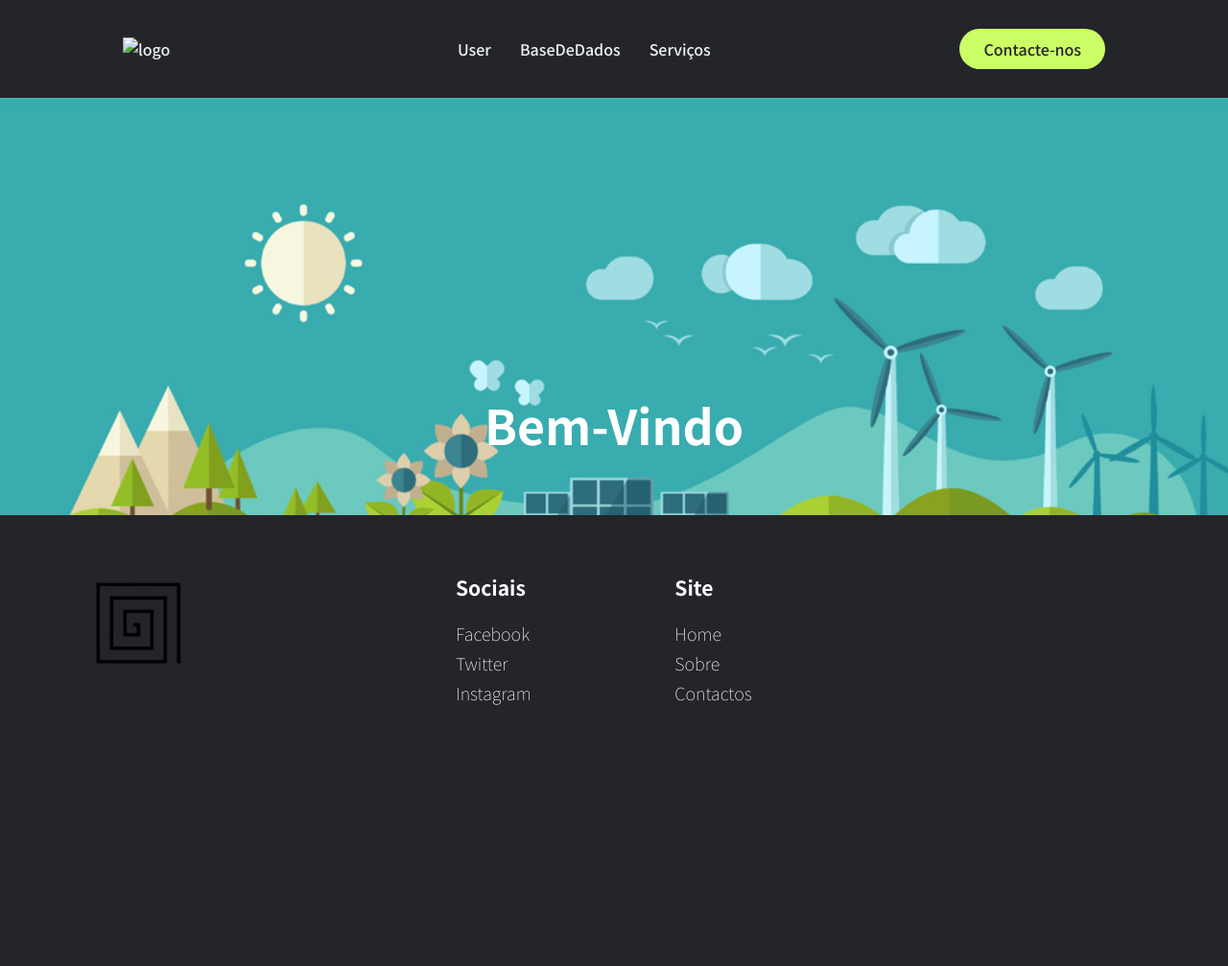
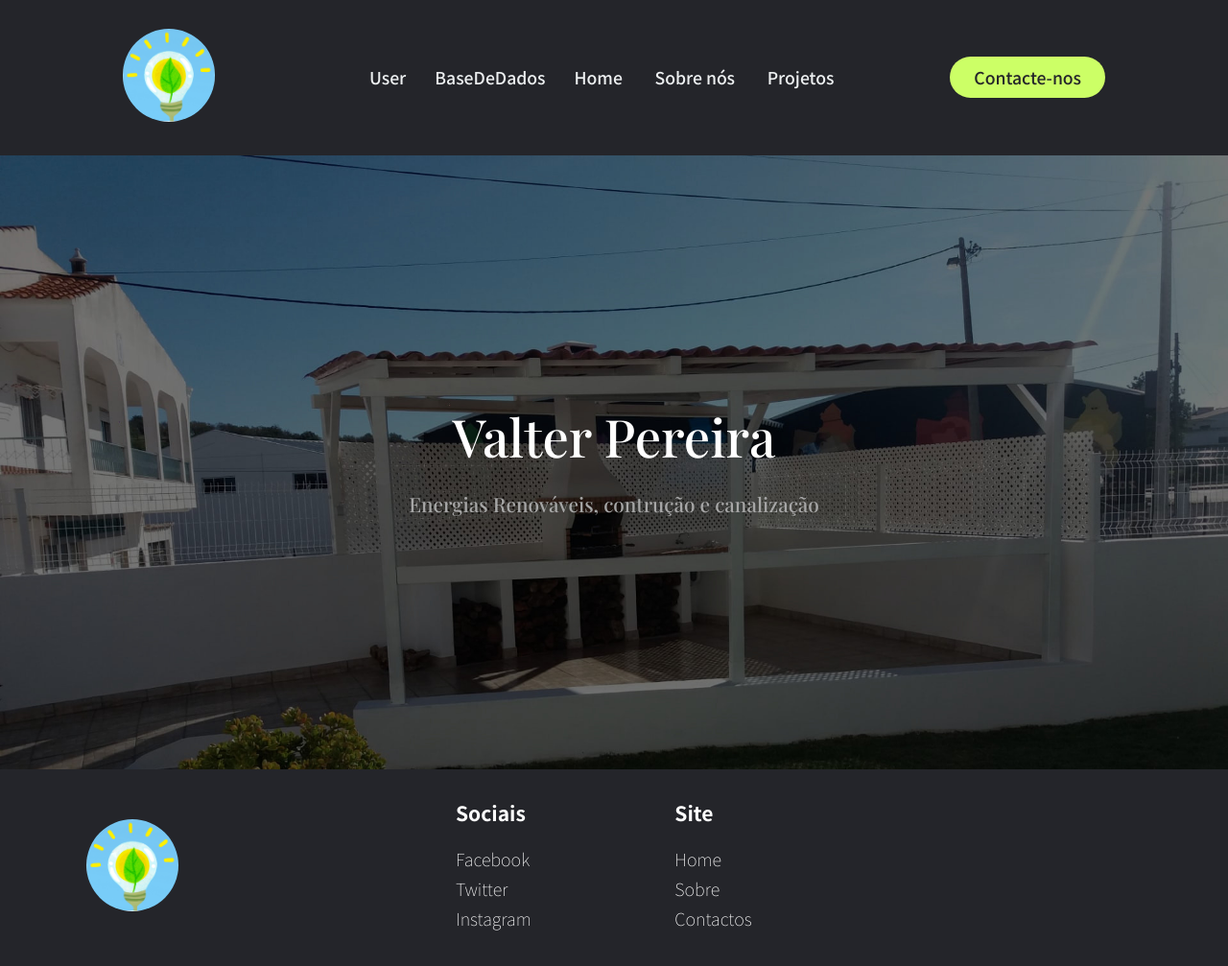
Before and after one commit to ThePenguin858/ServicesWebsite, a Django app: page /home/ in a window 1280 px wide. Shown: the whole page at 96% size. Before the commit the page ends 735 px from the top, so only its background shows below. Run offline with Django 3.2, Linux system fonts and the light colour scheme; a user stored in the database is signed in.

Commit message:
Home page

```diff
--- a/src/pages/urls.py
+++ b/src/pages/urls.py
@@ -1,6 +1,6 @@
 from django.urls import include, path
 
-from .views import home_view, about_view, contact_view
+from .views import home_view, about_view, contact_view, projects_view
 
 app_name = "pages"
 urlpatterns = [
@@ -8,4 +8,5 @@ urlpatterns = [
     path('', home_view),
     path('about/', about_view, name='about-view'),
     path('contact/', contact_view, name='contact-view'),
+    path('projects/', projects_view, name='projects-view'),
 ]
--- a/src/pages/views.py
+++ b/src/pages/views.py
@@ -16,6 +16,11 @@ def about_view(request, *args, **kwargs):
     return render(request, 'pages/about.html', {})
 
 
+def projects_view(request, *args, **kwargs):
+    """View for url about"""
+    return render(request, 'pages/projects.html', {})
+
+
 def contact_view(request, *args, **kwargs):
     """View for url contactus"""
     if request.method == "POST":
@@ -23,11 +28,12 @@ def contact_view(request, *args, **kwargs):
         message_email = request.POST['message_email']
         message_body = request.POST['message_body']
 
+        message_body = "Sender Email: " + message_email + "\nMensagem: " + message_body
         send_mail(
             message_name,
             message_body,
             message_email,
-            ['franciscoppontes369@gmail.com'])
+            ['franciscoppontes369@gmail.com', 'francisco.perestrelo.pontes@gmail.com'])
         return render(request, 'pages/contactus.html', {message_name: 'message_name', })
     else:
         return render(request, 'pages/contactus.html', {})
--- a/src/static/pages/footer.css
+++ b/src/static/pages/footer.css
@@ -7,11 +7,10 @@ footer {
 
 .footer {
     bottom: 0;
-    position: absolute;
     width: 100%;
     display: block;
     overflow: hidden;
-    padding: 60px 0;
+    padding: 30px 0;
     box-sizing: border-box;
     background-color: #24252a;
 }
@@ -20,19 +19,19 @@ footer {
     margin: 0 auto;
     width: 1100px;
     height: 100%;
-
 }
 
 .inner_footer .logo_container {
     width: 35%;
     float: left;
-    height: 100%;
+    height: auto;
+    padding: 2% 0 ;
     display: block
 }
 
 .inner_footer .logo_container img{
-    width: 105px;
-    height: auto;
+    width: 6em;
+    border-radius: 75px;
 }
 
 .inner_footer .footer_third {
@@ -64,6 +63,9 @@ footer {
     padding-bottom: 5px;
 
 }
+.inner_footer .footer_third a:hover {
+    color: #cf6;
+}
 
 .inner_footer .footer_third li{
     display: inline-block;
--- a/src/static/pages/index.css
+++ b/src/static/pages/index.css
@@ -1,6 +1,9 @@
 @import url('https://fonts.googleapis.com/css2?family=Noto+Sans+JP:wght@100;300;400;500;700;900&display=swap');
 
+@import url('https://fonts.googleapis.com/css2?family=Playfair+Display:wght@500&display=swap');
+
 * {
+    box-sizing: border-box;
     margin: 0;
     font-family: 'Noto Sans JP', sans-serif;
 }
@@ -9,23 +12,43 @@ body {
     flex-direction: column;
 }
 
-.image {
-    background-image: url("background.jpg");
-    background-color: #cccccc;
-    width: 100%;
-    height: 85vh;
-    background-position: center;
+body main {
+    min-height: 80vh;
+    background-image: url("../images/background.jpg");
     background-repeat: no-repeat;
+    background-attachment: scroll;
     background-size: cover;
-    position: relative;
 }
 
-.image-text {
+.main__content div{
+    padding: 20% 0;
     text-align: center;
-    position: absolute;
-    top: 50%;
-    left: 50%;
-    transform: translate(-50%, -50%);
-    color: white;
+    margin: auto;
 
 }
+
+.main__content div h1 {
+    font-family: 'Playfair Display', sans-serif;
+    font-weight: 500;
+    font-size: 3.4em;
+
+    margin: auto;
+
+    color: white;
+}
+.main__content div h3 {
+    font-family: 'Playfair Display', sans-serif;
+    font-weight: 500;
+    font-size: 1.3em;
+
+    margin: auto;
+    padding-top: 1em;
+
+    color: #a7a7a7;
+}
+
+@media(max-width: 600px) {
+    .main__content div {
+        padding: 45% 0;
+    }
+}
--- a/src/static/pages/navbar.css
+++ b/src/static/pages/navbar.css
@@ -7,7 +7,6 @@
 
 li, a, button {
     font-weight:500;
-    font-size: 16px;
     color: #edf0f1;
     text-decoration: none;
 }
@@ -26,6 +25,9 @@ header {
 
 .logo {
     cursor: pointer;
+    width: 6em;
+    border-radius: 75px;
+
 }
 
 .nav_links {
@@ -66,7 +68,6 @@ header {
 }
 /* Dropdown button */
 .dropdown .dropbtn {
-  font-size: 16px;
     border: none;
     outline: none;
     font-family: inherit; /* Important for vertical align on mobile phones */
@@ -94,6 +95,12 @@ header {
     background-color: #24252a;
 }
 
+.nav_links a,
+.cta button {
+    font-size: 1.1em;
+}
+
+
 /* Show the dropdown menu on hover */
 .dropdown:hover .dropdown-content {
     display: block;
@@ -109,7 +116,14 @@ header {
         text-align: left;
         background-color: #24252a;
     }
-    nav {
-        font-size: 12px;
+    .logo {
+        cursor: pointer;
+        width: 4em;
+        border-radius: 75px;
+
+    }
+    .nav_links a,
+    .cta button {
+        font-size: 0.9em;
     }
 }
--- a/src/templates/bases/footer.html
+++ b/src/templates/bases/footer.html
@@ -9,7 +9,7 @@
 
     <div class="inner_footer">
         <div class="logo_container">
-            <img src="{% static 'images/logo.png' %}" alt="logo">
+            <img src="{% static 'images/logo.jpg' %}" alt="logo">
         </div>
 
         <div class="footer_third">
--- a/src/templates/bases/navbar.html
+++ b/src/templates/bases/navbar.html
@@ -5,11 +5,13 @@
 </head>
 <header>
     <a href="{% url 'pages:home-view' %}">
-        <img class="logo" src="" alt="logo">
+        <img class="logo" src="{% static 'images/logo.jpg' %}" alt="logo">
     </a>
     <nav class="nav_links">
         <ul>
-            <li><a href="{% url 'pages:about-view' %}">Serviços</a></li>
+            <li><a href="{% url 'pages:home-view' %}">Home</a></li>
+            <li><a href="{% url 'pages:about-view' %}">Sobre nós</a></li>
+            <li><a href="{% url 'pages:projects-view' %}">Projetos</a></li>
             {% if user.is_authenticated %}
             <li class="dropdown">
                 <a class="dropbtn" href="#">User</a>
--- a/src/templates/pages/contactus.html
+++ b/src/templates/pages/contactus.html
@@ -37,8 +37,8 @@
         <div class="content__container">
             <div class="div1">
                 <form class="form" method="POST" action="./" > {% csrf_token %}
-                    <input class="form__input form__input--small" type="text" placeholder="O seu nome" name="message_name"><br>
-                    <input type="email" class="form__input " type="text" placeholder="O seu e-mail" name="message_email">
+                    <input class="form__input form__input--small" type="text" placeholder="O seu nome" name="message_name">
+                    <input type="email" class="form__input " placeholder="O seu e-mail" name="message_email">
                     <textarea class="form__input .form__textarea" style="clear:both;" name="message_body" placeholder="Messagem"></textarea>
                     <input style="float:right;" class="form__btn" type="submit" value="Mandar e-mail">
                 </form>
--- a/src/templates/pages/index.html
+++ b/src/templates/pages/index.html
@@ -17,15 +17,15 @@
     {% include 'bases/navbar.html' %}
 
     <main>
-        <div class="image">
-            <div class="image-text">
-                <h1 style="font-size:50px">Bem-Vindo</h1>
-                <h3></h3>
+        <div class="main__content">
+            <div>
+            <h1>Valter Pereira</h1>
+            <h3>Energias Renováveis, contrução e canalização</h3>
             </div>
         </div>
     </main>
-    {% include 'bases/footer.html' %}
 </body>
+{% include 'bases/footer.html' %}
 
 
 </html>
```
Also changed, not shown: src/static/pages/about.css (+4 -116 lines), src/static/pages/contact.css (+16 -12 lines), src/static/pages/projects.css (added, +128 -0 lines), src/templates/pages/about.html (+10 -93 lines), src/templates/pages/projects.html (added, +109 -0 lines), src/db.sqlite, src/static/images/background.jpg (added), src/static/images/logo.jpg (added), src/templates/pages/background.jpg (deleted). Lines whose indentation alone changed are shown as unchanged.
